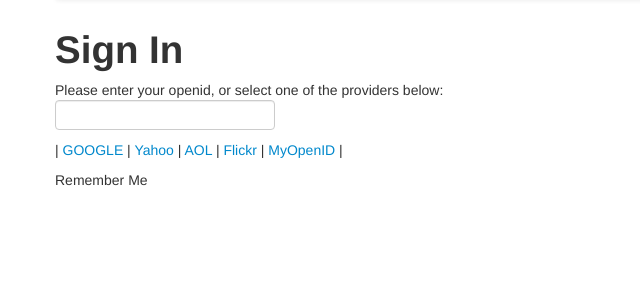
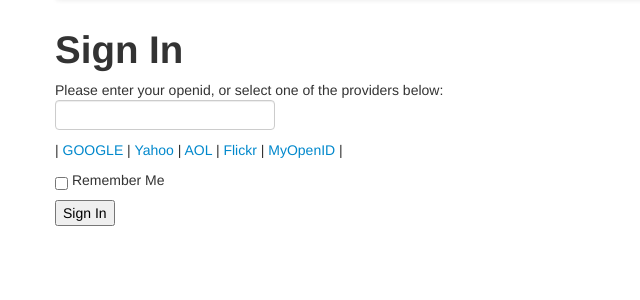
Before and after one commit to flingflingfling/microblog, a Flask app: page /login in a window 1280 px wide. Shown: the part 42-342 px from the top of the page, without its empty margins (0-640 px from the left). Run offline with Flask 2, Linux system fonts and the light colour scheme; parts of the project's set-up code (start-up, migrations or seed data) failed here and were passed over; some libraries are stand-ins or nearby versions.

Commit message:
fix the summit box missing bug.

```diff
--- a/app/templates/login.html
+++ b/app/templates/login.html
@@ -28,8 +28,7 @@
         <a href="javascript:set_openid('{{ pr.url }}', '{{ pr.name }}');">{{ pr.name }}</a> |
         {% endfor %}
     </p>
-    <p>{{form.Remember_me}} Remember Me</p>
-    <p><imput type="submit" value="Sign In"></p>
-
+    <p>{{form.remember_me}} Remember Me</p>
+    <p><input type="submit" value="Sign In" /></p>
 </form>
 {% endblock %}
```
